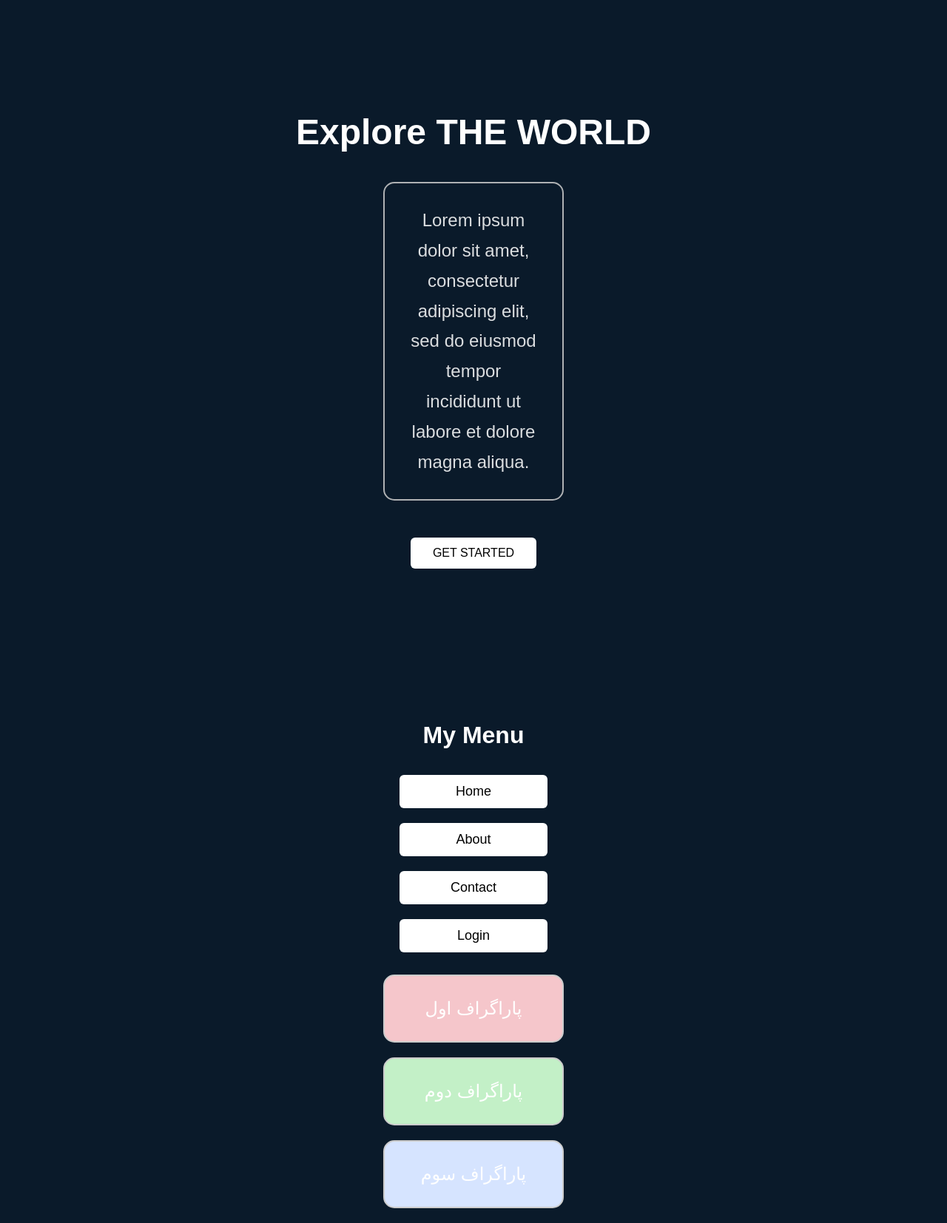
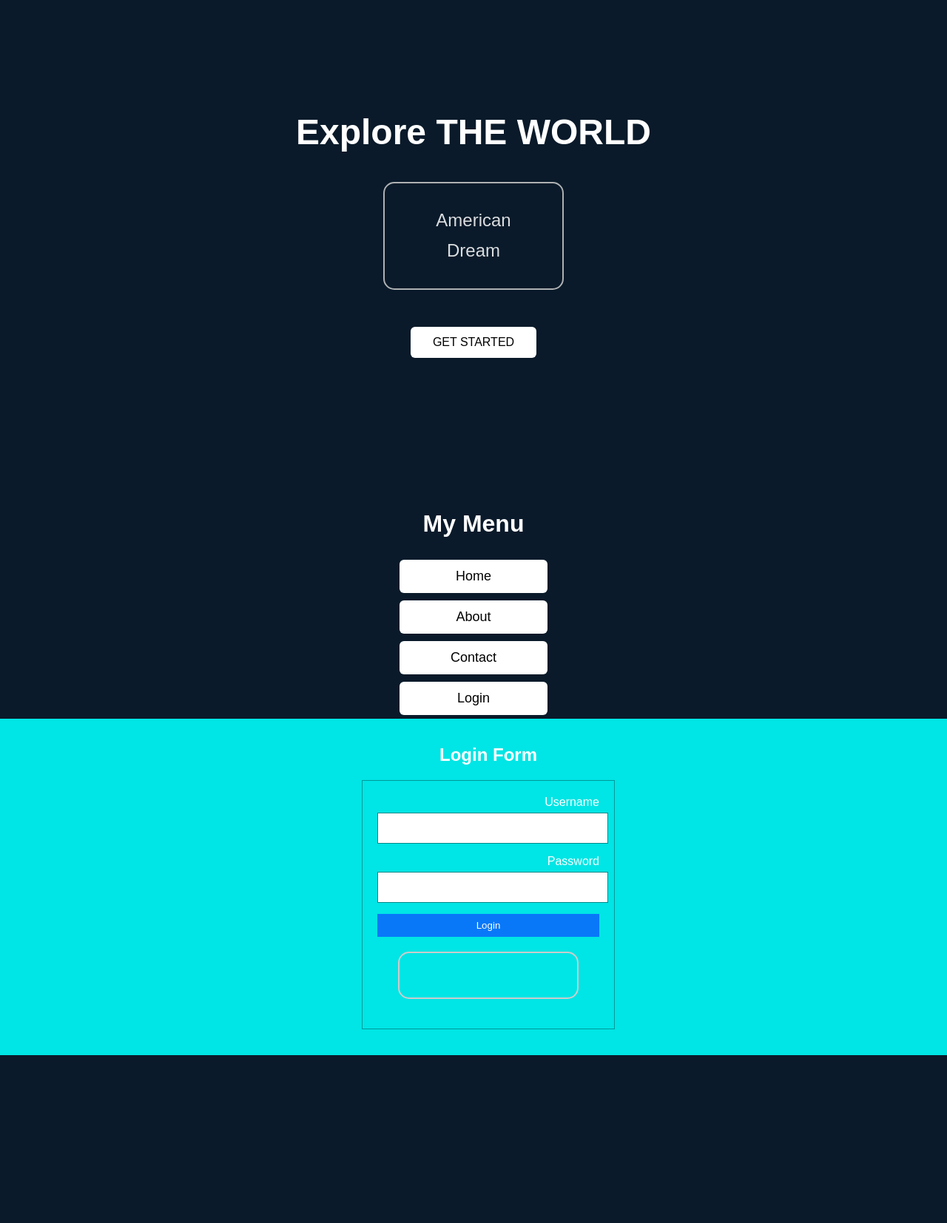
Before and after one commit to rezacallofdutymodernwarfare2-dev/Test, a Django app: template core/templates/core/home.html in a window 1280 px wide. Shown: the part 85-1739 px from the top of the page at 74% size. After the commit the page ends 1512 px from the top, so only its background shows below. Run offline with Django 5.2, Linux system fonts and the light colour scheme; the template is opened without the code that fills it: values that come from a table or form of the project are taken from there, others are empty.

Commit message:
Update project

```diff
--- /dev/null
+++ b/core/forms.py
@@ -0,0 +1,12 @@
+from django import forms
+
+class LoginForm(forms.Form):
+    username = forms.CharField(
+        label="Username",
+        max_length=150
+    )
+
+    password = forms.CharField(
+        label="Password",
+        widget=forms.PasswordInput
+    )
--- a/core/static/css/home.css
+++ b/core/static/css/home.css
@@ -108,14 +108,81 @@ p{
     border: 2px solid #ccc;
 }
 
-#first {
-    background-color: #f5c6cb;
+.login-section {
+    width: 100%;
+    background: #00e5e5;
+    padding: 35px 20px;
+    text-align: center;
+    border-radius: 0;
 }
 
-#second {
-    background-color: #c3f0c7;
+.login-section h2 {
+    margin-top: 0;
 }
 
-#third {
-    background-color: #d6e4ff;
+.login-form {
+    width: 300px;
+    max-width: 100%;
+    margin: 0 auto;
+    padding: 20px;
+    border: 1px solid #009999;
+    background: #00e5e5;
+    border-radius: 0;
+    text-align: right;
 }
+
+.form-row {
+    margin-bottom: 15px;
+}
+
+.form-row label {
+    display: block;
+    margin-bottom: 5px;
+}
+
+.form-row input {
+    width: 100%;
+    height: 30px;
+    border: 1px solid #008888;
+    border-radius: 0;
+    padding: 5px;
+}
+
+.login-btn {
+    width: 100%;
+    padding: 8px;
+    background: #0878f9;
+    color: white;
+    border: none;
+    border-radius: 0;
+    cursor: pointer;
+}
+
+.login-btn:hover {
+    background: #005ac1;
+}
+
+.message {
+    text-align: center;
+    color: #111;
+}
+
+.container,
+.header,
+.main,
+.login-section,
+.login-form,
+button,
+input {
+    border-radius: 0;
+}
+
+.menu-section {
+    text-align: center;
+}
+
+.menu-btn {
+    display: inline-block;
+    margin: 5px;
+    float: none;
+}
--- a/core/templates/core/home.html
+++ b/core/templates/core/home.html
@@ -26,7 +26,7 @@
         <h1>Explore THE WORLD</h1>
 
         <p>
-            Lorem ipsum dolor sit amet, consectetur adipiscing elit, sed do eiusmod tempor incididunt ut labore et dolore magna aliqua.
+           American Dream
         </p>
 
         <button class="btn">GET STARTED</button>
@@ -41,9 +41,29 @@
     <button class="menu-btn">Login</button>
     </section>
 
-    <p id="first">پاراگراف اول</p>
-    <p id="second">پاراگراف دوم</p>
-    <p id="third">پاراگراف سوم</p>
+    <section class="login-section">
+        <h2>Login Form</h2>
+
+        <form method="POST" class="login-form">
+            {% csrf_token %}
+
+            <div class="form-row">
+                <label for="id_username">Username</label>
+                {{ form.username }}
+            </div>
+
+            <div class="form-row">
+                <label for="id_password">Password</label>
+                {{ form.password }}
+            </div>
+
+            <button type="submit" class="login-btn">
+                Login
+            </button>
+
+            <p class="message">{{ message }}</p>
+        </form>
+    </section>
 
 </body>
 </html>
--- a/core/urls.py
+++ b/core/urls.py
@@ -1,7 +1,8 @@
 from django.urls import path
 
-from .views import *
+from core.views import *
 
 urlpatterns = [
     path('', home, name='home'),
+    path("login/", login_view, name="login"),
     ]
```
Also changed, not shown: core/views.py (+31 -0 lines).
